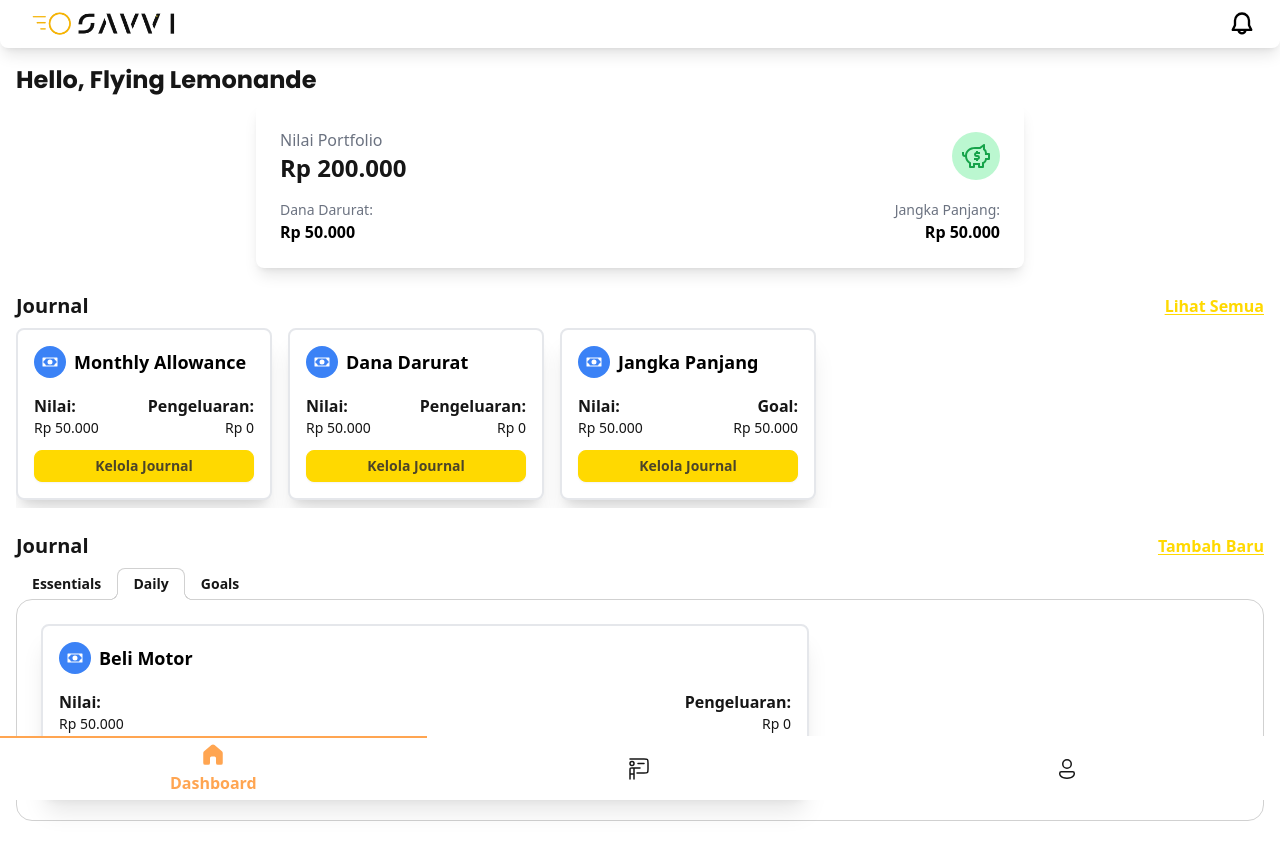
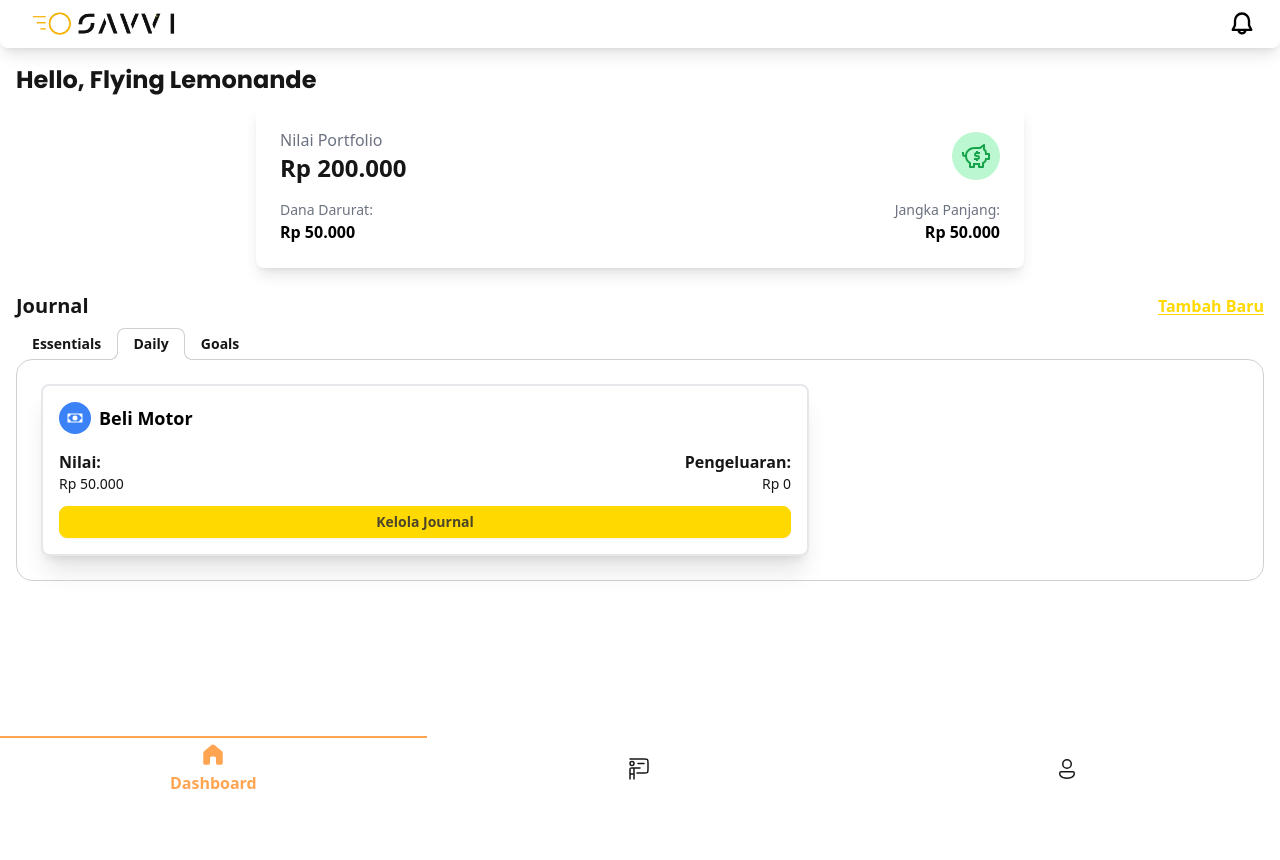
Before and after one commit to NikoHoc/savvi, a website: page public/dashboard.html in a window 1280 px wide. Shown: the top 860 px of the page. Drawn offline with Linux system fonts and the light colour scheme; a web font is replaced by a local one.

Commit message:
remove horizontal scroll

```diff
--- a/public/dashboard.html
+++ b/public/dashboard.html
@@ -75,109 +75,6 @@
       </div>
     </section>
 
-    <section id="journal-card" class="mt-6 px-4">
-      <div class="flex items-center justify-between">
-        <h2 class="text-xl font-bold">Journal</h2>
-        <a href="journal.html" class="text-primary underline underline-offset-2 text-md font-semibold">Lihat Semua</a>
-      </div>
-
-      <div id="scroll-section" class="flex overflow-x-auto space-x-4 py-2">
-        <!-- Card 1 -->
-        <div class="scroll-item bg-white border-2 rounded-lg shadow-xl p-4 w-64 flex-shrink-0">
-          <div class="flex items-center mb-4">
-            <div class="bg-blue-500 rounded-full p-2">
-              <svg xmlns="http://www.w3.org/2000/svg" class="text-white h-4 w-4" viewBox="0 0 256 256">
-                <path
-                  fill="currentColor"
-                  d="M168 128a40 40 0 1 1-40-40a40 40 0 0 1 40 40m80-64v128a8 8 0 0 1-8 8H16a8 8 0 0 1-8-8V64a8 8 0 0 1 8-8h224a8 8 0 0 1 8 8m-16 46.35A56.78 56.78 0 0 1 193.65 72H62.35A56.78 56.78 0 0 1 24 110.35v35.3A56.78 56.78 0 0 1 62.35 184h131.3A56.78 56.78 0 0 1 232 145.65Z"
-                />
-              </svg>
-            </div>
-            <div class="ms-2">
-              <p class="text-black font-semibold text-lg">Monthly Allowance</p>
-            </div>
-          </div>
-
-          <div class="flex items-center justify-between">
-            <div class="column">
-              <p class="font-semibold">Nilai:</p>
-              <p class="text-sm">Rp 50.000</p>
-            </div>
-
-            <div class="column text-right">
-              <p class="font-semibold">Pengeluaran:</p>
-              <p class="text-sm">Rp 0</p>
-            </div>
-          </div>
-          <div class="grid items-center justify-items-stretch mt-2">
-            <button class="btn btn-sm btn-primary text-primary-content mt-1">Kelola Journal</button>
-          </div>
-        </div>
-
-        <!-- Card 2 -->
-        <div class="scroll-item bg-white border-2 rounded-lg shadow-xl p-4 w-64 flex-shrink-0">
-          <div class="flex items-center mb-4">
-            <div class="bg-blue-500 rounded-full p-2">
-              <svg xmlns="http://www.w3.org/2000/svg" class="text-white h-4 w-4" viewBox="0 0 256 256">
-                <path
-                  fill="currentColor"
-                  d="M168 128a40 40 0 1 1-40-40a40 40 0 0 1 40 40m80-64v128a8 8 0 0 1-8 8H16a8 8 0 0 1-8-8V64a8 8 0 0 1 8-8h224a8 8 0 0 1 8 8m-16 46.35A56.78 56.78 0 0 1 193.65 72H62.35A56.78 56.78 0 0 1 24 110.35v35.3A56.78 56.78 0 0 1 62.35 184h131.3A56.78 56.78 0 0 1 232 145.65Z"
-                />
-              </svg>
-            </div>
-            <div class="ms-2">
-              <p class="text-black font-semibold text-lg">Dana Darurat</p>
-            </div>
-          </div>
-
-          <div class="flex items-center justify-between">
-            <div class="column">
-              <p class="font-semibold">Nilai:</p>
-              <p class="text-sm">Rp 50.000</p>
-            </div>
-
-            <div class="column text-right">
-              <p class="font-semibold">Pengeluaran:</p>
-              <p class="text-sm">Rp 0</p>
-            </div>
-          </div>
-          <div class="grid items-center justify-items-stretch mt-2">
-            <button class="btn btn-sm btn-primary text-primary-content mt-1">Kelola Journal</button>
-          </div>
-        </div>
-
-        <!-- Card 3 -->
-        <div class="scroll-item bg-white border-2 rounded-lg shadow-xl p-4 w-64 flex-shrink-0">
-          <div class="flex items-center mb-4">
-            <div class="bg-blue-500 rounded-full p-2">
-              <svg xmlns="http://www.w3.org/2000/svg" class="text-white h-4 w-4" viewBox="0 0 256 256">
-                <path
-                  fill="currentColor"
-                  d="M168 128a40 40 0 1 1-40-40a40 40 0 0 1 40 40m80-64v128a8 8 0 0 1-8 8H16a8 8 0 0 1-8-8V64a8 8 0 0 1 8-8h224a8 8 0 0 1 8 8m-16 46.35A56.78 56.78 0 0 1 193.65 72H62.35A56.78 56.78 0 0 1 24 110.35v35.3A56.78 56.78 0 0 1 62.35 184h131.3A56.78 56.78 0 0 1 232 145.65Z"
-                />
-              </svg>
-            </div>
-            <div class="ms-2">
-              <p class="text-black font-semibold text-lg">Jangka Panjang</p>
-            </div>
-          </div>
-
-          <div class="flex items-center justify-between">
-            <div class="column">
-              <p class="font-semibold">Nilai:</p>
-              <p class="text-sm">Rp 50.000</p>
-            </div>
-
-            <div class="column text-right">
-              <p class="font-semibold">Goal:</p>
-              <p class="text-sm">Rp 50.000</p>
-            </div>
-          </div>
-          <div class="grid items-center justify-items-stretch mt-2">
-            <button class="btn btn-sm btn-primary text-primary-content mt-1">Kelola Journal</button>
-          </div>
-        </div>
-    </section>
 
     <section id="journal-2" class="mt-6 px-4">
       <div class="flex items-center justify-between">
```
